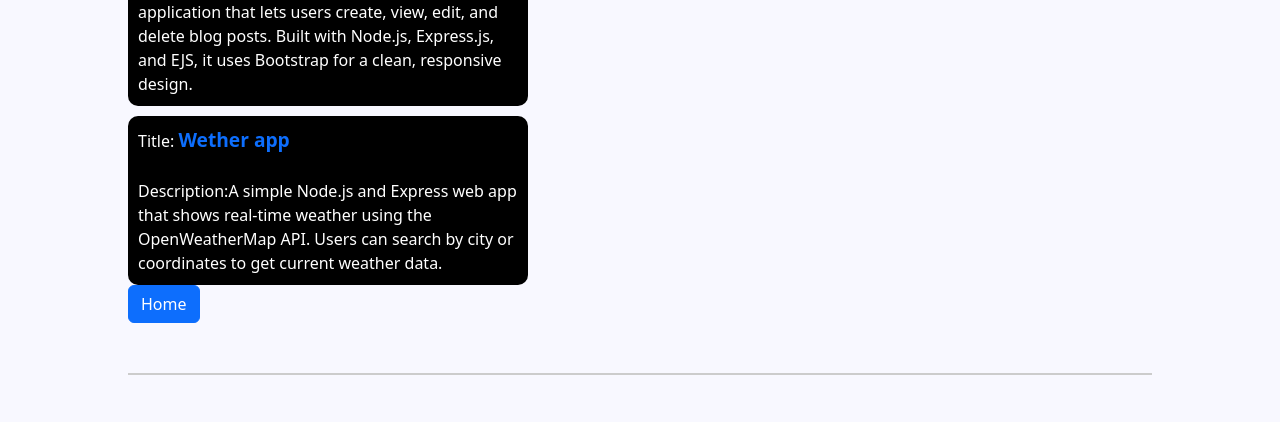
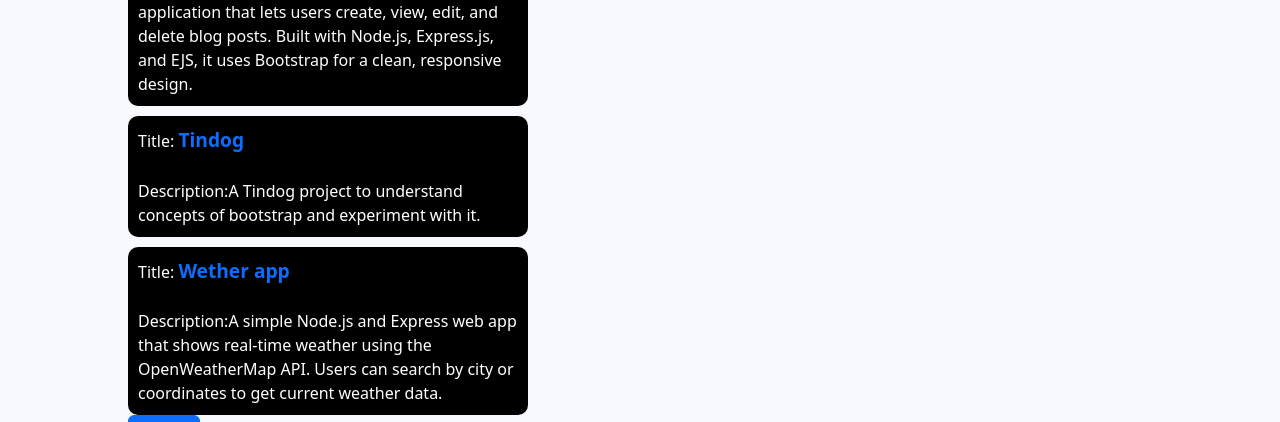
Before and after one commit to Raja-Yoken-SSR/portfolio-project, a plain HTML site: page index.html in a window 1280 px wide. Shown: the part 2085-2507 px from the top of the page. Drawn offline with nearby package versions, Linux system fonts and the light colour scheme.

Commit message:
Update index.html

```diff
--- a/index.html
+++ b/index.html
@@ -157,6 +157,16 @@
                     Built with Node.js, Express.js, and EJS, it uses Bootstrap for a clean, responsive design.
                 </div>
             </a>
+            <a href="tindog.html">
+                <div class="box">
+                    <div class="night">
+                        Title: <span>Tindog</span>
+                        <br><br>
+                    </div>
+                    Description:A Tindog project to understand concepts of bootstrap
+                    and experiment with it.
+                </div>
+            </a>
             <a href="https://wether-app-1-3dfa.onrender.com">
                 <div class="box">
                     <div class="night">
```
